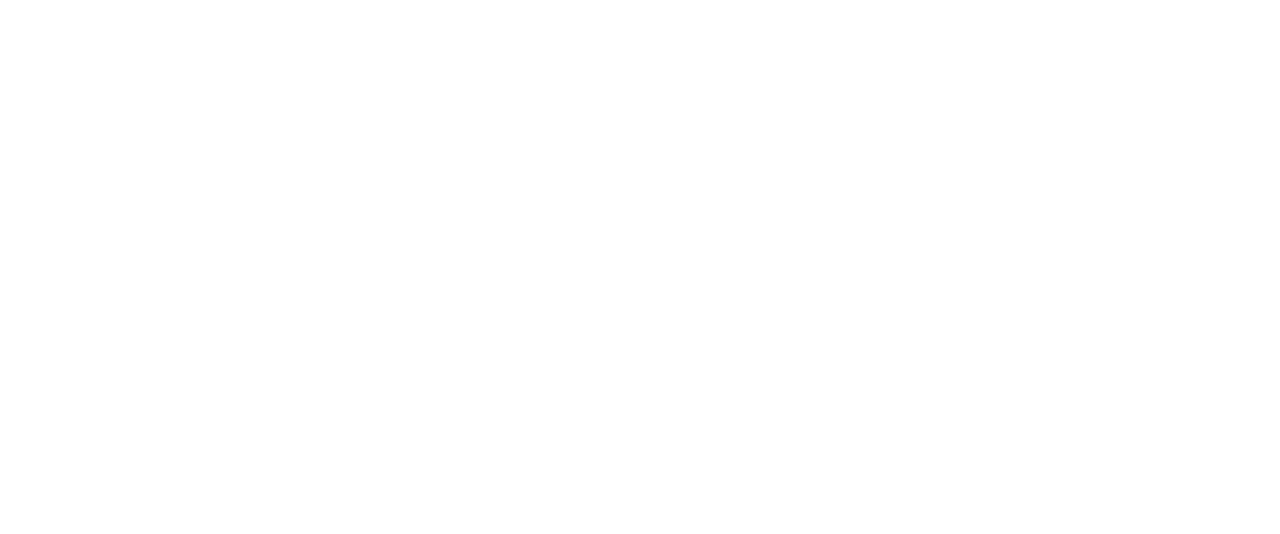
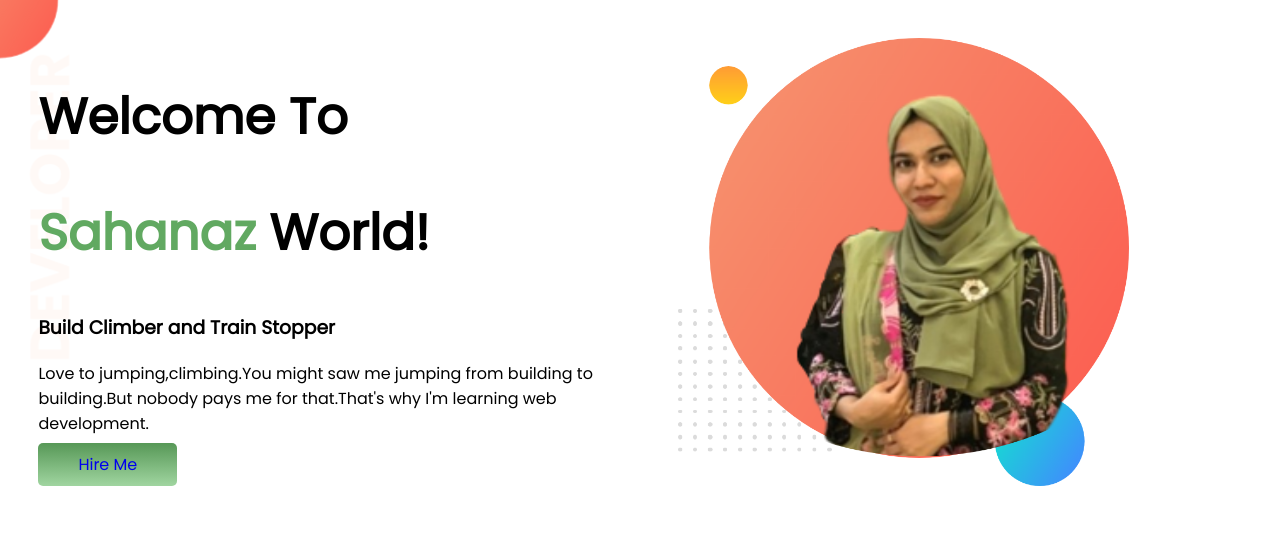
Before and after one commit to SahanazAkter/developer-portfolio, a plain HTML site: page index.html in a window 1280 px wide. Drawn offline with Linux system fonts and the light colour scheme.

Commit message:
top-banner added

```diff
--- a/index.html
+++ b/index.html
@@ -5,8 +5,23 @@
     <meta http-equiv="X-UA-Compatible" content="IE=edge">
     <meta name="viewport" content="width=device-width, initial-scale=1.0">
     <title>sahanaz portifolio</title>
+    <link rel="preconnect" href="https://fonts.googleapis.com">
+    <link rel="preconnect" href="https://fonts.gstatic.com" crossorigin>
+    <link href="https://fonts.googleapis.com/css2?family=Poppins&display=swap" rel="stylesheet">
+    <link rel="stylesheet" href="style.css">
 </head>
 <body>
-
+    <section class="top-banner">
+    <div class="half-width">
+    <h1>Welcome To</h1>
+    <h1><span class="Green-color" >Sahanaz </span>World!</h1>
+    <h3>Build Climber and Train Stopper</h3>
+    <p>Love to jumping,climbing.You might saw me jumping from building to building.But nobody pays me for that.That's why I'm learning web development.</p>
+    <a class="link-button" target="_blank"  href="http://https://www.linkedin.com/feed/">Hire Me</a>
+    </div>
+    <div class="half-width">
+    <img src="images/sahanaz-picture-with-bg.png" alt="">
+    </div>
+    </section>
 </body>
 </html>
--- /dev/null
+++ b/style.css
@@ -0,0 +1,30 @@
+body{
+    font-family: 'Poppins', sans-serif;
+    margin: 0;
+}
+h1{
+    font-size: 50px;
+}
+.Green-color{
+    color: rgb(97, 169, 97);
+}
+section{
+    display: flex;
+}
+.half-width{
+    width: 50%;
+    padding: 3%;
+}
+.link-button{
+    text-decoration: none;
+    background-image: linear-gradient(rgb(87, 152, 87), rgb(160, 213, 160));
+    padding: 10px 40px;
+    border-radius: 5px;
+}
+.top-banner{
+    background-image: url(images/top-banner.png);
+    background-repeat: no-repeat;
+}
+.half-width img{
+    width: 80%;
+}
```
Also changed, not shown: images/dream-bg.png (added), images/exp-bg.png (added), images/jhankar.png (added), images/jhankar2.png (added), images/my-bg.png (added), images/my-bg2.png (added), images/sahanaz-picture-with-bg.png (added), images/top-banner.png (added), 7 other files.
